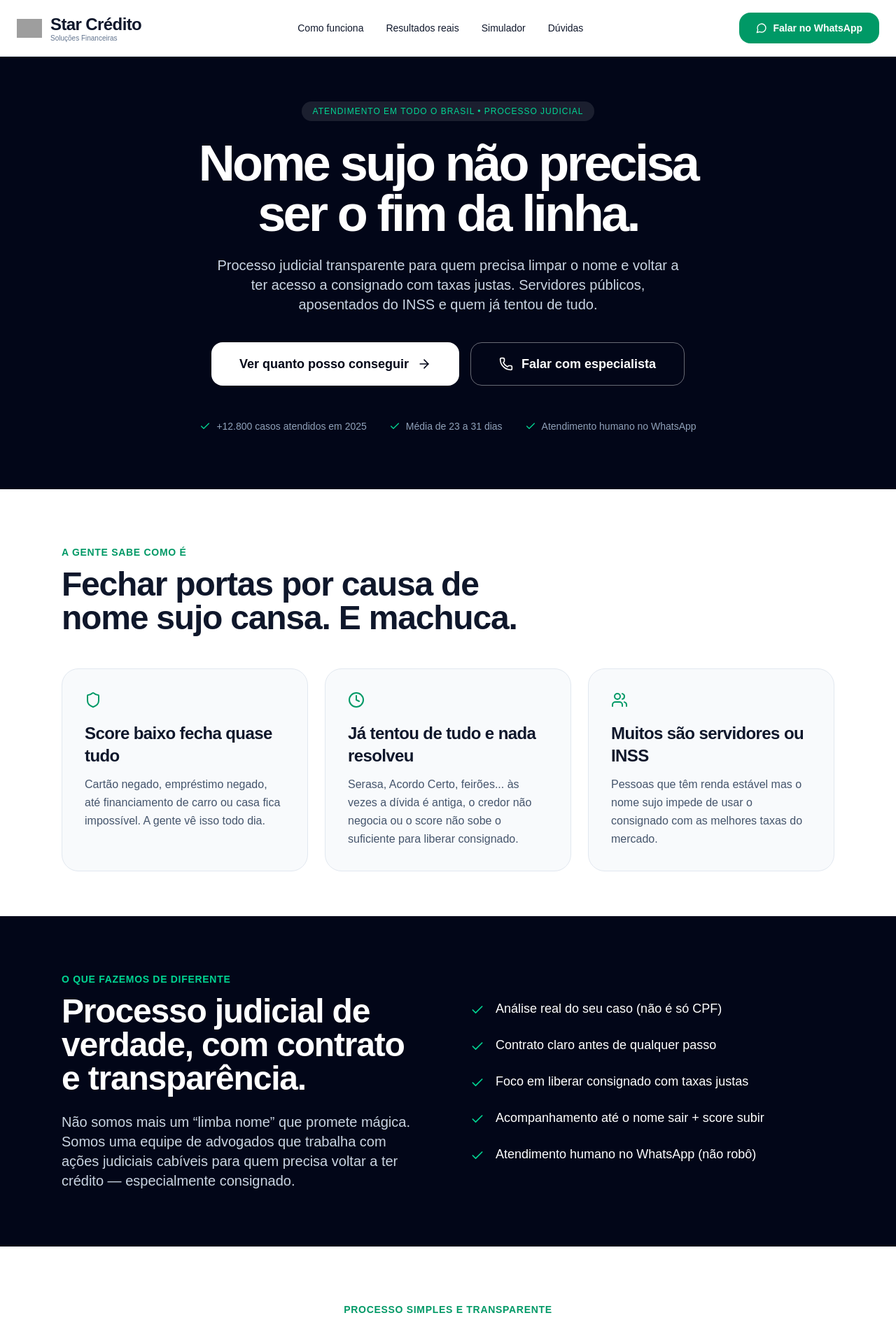
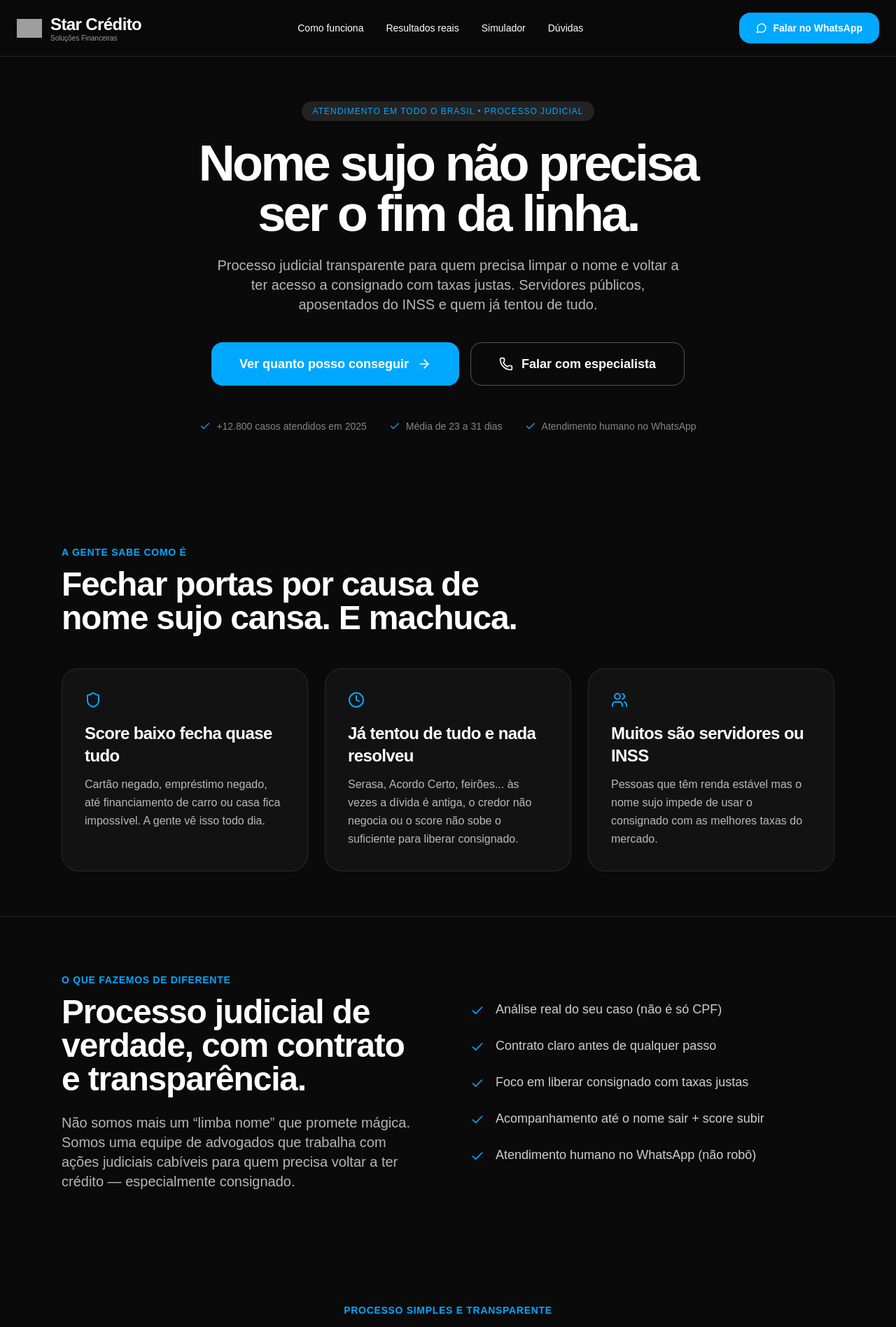
Before and after one commit to brunohgo/star-credito, a Next.js app: page / in a window 1280 px wide. Shown: the top 1896 px of the page at 70% size. Built offline with nearby package versions, Linux system fonts and the light colour scheme; grey boxes are pictures that could not be loaded.

Commit message:
Update brand colors: Apply new palette from logo (blue #00A8FF + orange #FF8A00)

```diff
--- a/app/page.tsx
+++ b/app/page.tsx
@@ -84,28 +84,28 @@ export default function StarCreditoLanding() {
   };
 
   return (
-    <div className="min-h-screen bg-white text-slate-900">
+    <div className="min-h-screen bg-[#0A0A0A] text-white">
       {/* NAV */}
-      <nav className="sticky top-0 z-50 bg-white/95 backdrop-blur-md border-b border-slate-200">
+      <nav className="sticky top-0 z-50 bg-[#0A0A0A]/95 backdrop-blur-md border-b border-white/10">
         <div className="max-w-7xl mx-auto px-6 flex items-center justify-between h-20">
           <div className="flex items-center gap-3">
             <img src="/logo.png" alt="Star Crédito" className="w-9 h-9 object-contain" />
             <div>
               <div className="font-semibold text-2xl tracking-tight">Star Crédito</div>
-              <div className="text-[10px] text-slate-500 -mt-1">Soluções Financeiras</div>
+              <div className="text-[10px] text-white/60 -mt-1">Soluções Financeiras</div>
             </div>
           </div>
 
           <div className="hidden md:flex items-center gap-8 text-sm font-medium">
-            <a href="#como-funciona" className="hover:text-emerald-700 transition">Como funciona</a>
-            <a href="#depoimentos" className="hover:text-emerald-700 transition">Resultados reais</a>
-            <a href="#simulador" className="hover:text-emerald-700 transition">Simulador</a>
-            <a href="#faq" className="hover:text-emerald-700 transition">Dúvidas</a>
+            <a href="#como-funciona" className="hover:text-[#00A8FF] transition">Como funciona</a>
+            <a href="#depoimentos" className="hover:text-[#00A8FF] transition">Resultados reais</a>
+            <a href="#simulador" className="hover:text-[#00A8FF] transition">Simulador</a>
+            <a href="#faq" className="hover:text-[#00A8FF] transition">Dúvidas</a>
           </div>
 
           <button
             onClick={() => abrirWhatsApp()}
-            className="flex items-center gap-2 bg-emerald-600 hover:bg-emerald-700 text-white px-6 py-3 rounded-2xl font-semibold text-sm transition active:scale-[0.985]"
+            className="flex items-center gap-2 bg-[#00A8FF] hover:bg-[#0090E0] text-white px-6 py-3 rounded-2xl font-semibold text-sm transition active:scale-[0.985]"
           >
             <MessageCircle className="w-4 h-4" />
             Falar no WhatsApp
@@ -114,9 +114,9 @@ export default function StarCreditoLanding() {
       </nav>
 
       {/* HERO */}
-      <section className="bg-slate-950 text-white pt-16 pb-20">
+      <section className="bg-[#0A0A0A] text-white pt-16 pb-20">
         <div className="max-w-5xl mx-auto px-6 text-center">
-          <div className="inline-flex items-center gap-2 bg-white/10 text-emerald-400 text-xs font-medium tracking-[1px] px-4 py-1.5 rounded-full mb-6">
+          <div className="inline-flex items-center gap-2 bg-white/10 text-[#00A8FF] text-xs font-medium tracking-[1px] px-4 py-1.5 rounded-full mb-6">
             ATENDIMENTO EM TODO O BRASIL • PROCESSO JUDICIAL
           </div>
 
@@ -124,7 +124,7 @@ export default function StarCreditoLanding() {
             Nome sujo não precisa<br />ser o fim da linha.
           </h1>
 
-          <p className="max-w-2xl mx-auto text-xl text-slate-300 mb-10">
+          <p className="max-w-2xl mx-auto text-xl text-white/70 mb-10">
             Processo judicial transparente para quem precisa limpar o nome e voltar a ter acesso a consignado com taxas justas.
             Servidores públicos, aposentados do INSS e quem já tentou de tudo.
           </p>
@@ -132,22 +132,22 @@ export default function StarCreditoLanding() {
           <div className="flex flex-col sm:flex-row gap-4 justify-center">
             <button
               onClick={() => document.getElementById('simulador')?.scrollIntoView({ behavior: 'smooth' })}
-              className="bg-white text-slate-950 px-10 py-4 rounded-2xl font-semibold text-lg flex items-center justify-center gap-3 hover:bg-slate-100 transition active:scale-[0.985]"
+              className="bg-[#00A8FF] hover:bg-[#0090E0] text-white px-10 py-4 rounded-2xl font-semibold text-lg flex items-center justify-center gap-3 transition active:scale-[0.985]"
             >
               Ver quanto posso conseguir <ArrowRight className="w-5 h-5" />
             </button>
             <button
               onClick={() => abrirWhatsApp("Olá! Gostaria de entender se o processo judicial pode me ajudar a limpar o nome e conseguir consignado.")}
-              className="border border-white/40 hover:bg-white/10 px-10 py-4 rounded-2xl font-semibold text-lg flex items-center justify-center gap-3 transition active:scale-[0.985]"
+              className="border border-white/30 hover:bg-white/5 px-10 py-4 rounded-2xl font-semibold text-lg flex items-center justify-center gap-3 transition active:scale-[0.985]"
             >
               <Phone className="w-5 h-5" /> Falar com especialista
             </button>
           </div>
 
-          <div className="flex flex-wrap justify-center gap-x-8 gap-y-3 mt-12 text-sm text-slate-400">
-            <div className="flex items-center gap-2"><Check className="w-4 h-4 text-emerald-400" /> +12.800 casos atendidos em 2025</div>
-            <div className="flex items-center gap-2"><Check className="w-4 h-4 text-emerald-400" /> Média de 23 a 31 dias</div>
-            <div className="flex items-center gap-2"><Check className="w-4 h-4 text-emerald-400" /> Atendimento humano no WhatsApp</div>
+          <div className="flex flex-wrap justify-center gap-x-8 gap-y-3 mt-12 text-sm text-white/50">
+            <div className="flex items-center gap-2"><Check className="w-4 h-4 text-[#00A8FF]" /> +12.800 casos atendidos em 2025</div>
+            <div className="flex items-center gap-2"><Check className="w-4 h-4 text-[#00A8FF]" /> Média de 23 a 31 dias</div>
+            <div className="flex items-center gap-2"><Check className="w-4 h-4 text-[#00A8FF]" /> Atendimento humano no WhatsApp</div>
           </div>
         </div>
       </section>
@@ -155,7 +155,7 @@ export default function StarCreditoLanding() {
       {/* PROBLEM */}
       <section className="max-w-6xl mx-auto px-6 pt-20 pb-16">
         <div className="max-w-2xl mb-12">
-          <div className="text-emerald-600 text-sm font-semibold tracking-wider mb-3">A GENTE SABE COMO É</div>
+          <div className="text-[#00A8FF] text-sm font-semibold tracking-wider mb-3">A GENTE SABE COMO É</div>
           <h2 className="text-5xl font-semibold tracking-tight">Fechar portas por causa de nome sujo cansa. E machuca.</h2>
         </div>
 
@@ -165,23 +165,23 @@ export default function StarCreditoLanding() {
             { icon: <Clock className="w-6 h-6" />, titulo: "Já tentou de tudo e nada resolveu", texto: "Serasa, Acordo Certo, feirões... às vezes a dívida é antiga, o credor não negocia ou o score não sobe o suficiente para liberar consignado." },
             { icon: <Users className="w-6 h-6" />, titulo: "Muitos são servidores ou INSS", texto: "Pessoas que têm renda estável mas o nome sujo impede de usar o consignado com as melhores taxas do mercado." },
           ].map((item, i) => (
-            <div key={i} className="bg-slate-50 border border-slate-200 rounded-3xl p-8">
-              <div className="text-emerald-600 mb-5">{item.icon}</div>
+            <div key={i} className="bg-[#121212] border border-white/10 rounded-3xl p-8">
+              <div className="text-[#00A8FF] mb-5">{item.icon}</div>
               <h3 className="font-semibold text-2xl mb-3 tracking-tight">{item.titulo}</h3>
-              <p className="text-slate-600 leading-relaxed">{item.texto}</p>
+              <p className="text-white/70 leading-relaxed">{item.texto}</p>
             </div>
           ))}
         </div>
       </section>
 
       {/* SOLUTION */}
-      <section className="bg-slate-950 text-white py-20">
+      <section className="bg-[#0A0A0A] py-20 border-t border-white/10">
         <div className="max-w-6xl mx-auto px-6">
           <div className="grid lg:grid-cols-2 gap-x-16 gap-y-12 items-center">
             <div>
-              <div className="text-emerald-400 text-sm font-semibold tracking-wider mb-3">O QUE FAZEMOS DE DIFERENTE</div>
+              <div className="text-[#00A8FF] text-sm font-semibold tracking-wider mb-3">O QUE FAZEMOS DE DIFERENTE</div>
               <h2 className="text-5xl font-semibold tracking-tight leading-none mb-6">Processo judicial de verdade, com contrato e transparência.</h2>
-              <p className="text-xl text-slate-300">Não somos mais um “limba nome” que promete mágica. Somos uma equipe de advogados que trabalha com ações judiciais cabíveis para quem precisa voltar a ter crédito — especialmente consignado.</p>
+              <p className="text-xl text-white/70">Não somos mais um “limba nome” que promete mágica. Somos uma equipe de advogados que trabalha com ações judiciais cabíveis para quem precisa voltar a ter crédito — especialmente consignado.</p>
             </div>
             <div className="space-y-6">
               {[
@@ -192,8 +192,8 @@ export default function StarCreditoLanding() {
                 "Atendimento humano no WhatsApp (não robô)",
               ].map((texto, i) => (
                 <div key={i} className="flex gap-4 text-lg">
-                  <div className="mt-1.5 text-emerald-400"><Check className="w-5 h-5" /></div>
-                  <div>{texto}</div>
+                  <div className="mt-1.5 text-[#00A8FF]"><Check className="w-5 h-5" /></div>
+                  <div className="text-white/80">{texto}</div>
                 </div>
               ))}
             </div>
@@ -204,7 +204,7 @@ export default function StarCreditoLanding() {
       {/* COMO FUNCIONA */}
       <section id="como-funciona" className="max-w-6xl mx-auto px-6 py-20">
         <div className="text-center mb-14">
-          <div className="text-emerald-600 text-sm font-semibold tracking-wider mb-3">PROCESSO SIMPLES E TRANSPARENTE</div>
+          <div className="text-[#00A8FF] text-sm font-semibold tracking-wider mb-3">PROCESSO SIMPLES E TRANSPARENTE</div>
           <h2 className="text-5xl font-semibold tracking-tight">Como funciona na prática</h2>
         </div>
         <div className="grid md:grid-cols-4 gap-6">
@@ -214,33 +214,33 @@ export default function StarCreditoLanding() {
             { num: "03", titulo: "Contrato + processo", desc: "Se for viável, assinamos contrato claro. Protocolamos a ação judicial com advogados especializados." },
             { num: "04", titulo: "Nome limpo + crédito", desc: "Em média 23 a 31 dias o nome sai das bases. Score começa a subir e você já pode buscar consignado melhor." },
           ].map((passo, i) => (
-            <div key={i} className="border border-slate-200 rounded-3xl p-8 relative">
-              <div className="text-emerald-600 text-6xl font-semibold tracking-tighter mb-8 opacity-90">{passo.num}</div>
+            <div key={i} className="bg-[#121212] border border-white/10 rounded-3xl p-8 relative">
+              <div className="text-[#00A8FF] text-6xl font-semibold tracking-tighter mb-8 opacity-90">{passo.num}</div>
               <h3 className="font-semibold text-2xl mb-4 tracking-tight">{passo.titulo}</h3>
-              <p className="text-slate-600 leading-relaxed">{passo.desc}</p>
+              <p className="text-white/70 leading-relaxed">{passo.desc}</p>
             </div>
           ))}
         </div>
       </section>
 
       {/* DEPOIMENTOS */}
-      <section id="depoimentos" className="bg-slate-50 py-20">
+      <section id="depoimentos" className="bg-[#121212] py-20">
         <div className="max-w-5xl mx-auto px-6">
           <div className="flex justify-between items-end mb-10">
             <div>
-              <div className="text-emerald-600 text-sm font-semibold tracking-wider mb-3">RESULTADOS REAIS</div>
+              <div className="text-[#00A8FF] text-sm font-semibold tracking-wider mb-3">RESULTADOS REAIS</div>
               <h2 className="text-5xl font-semibold tracking-tight">Quem já passou por aqui</h2>
             </div>
           </div>
-          <div className="bg-white border border-slate-200 rounded-3xl p-10">
+          <div className="bg-[#0A0A0A] border border-white/10 rounded-3xl p-10">
             <div className="flex gap-2 mb-6">
-              {[...Array(5)].map((_, i) => <Star key={i} className="w-5 h-5 text-emerald-500 fill-emerald-500" />)}
+              {[...Array(5)].map((_, i) => <Star key={i} className="w-5 h-5 text-[#00A8FF] fill-[#00A8FF]" />)}
             </div>
             <p className="text-2xl leading-tight tracking-tight mb-6">“{depoimentos[depoimentoAtual].texto}”</p>
             <div>
               <div className="font-semibold text-xl">{depoimentos[depoimentoAtual].nome}</div>
-              <div className="text-slate-500">{depoimentos[depoimentoAtual].cidade}</div>
-              <div className="text-emerald-600 text-sm font-medium mt-3">{depoimentos[depoimentoAtual].resultado}</div>
+              <div className="text-white/60">{depoimentos[depoimentoAtual].cidade}</div>
+              <div className="text-[#00A8FF] text-sm font-medium mt-3">{depoimentos[depoimentoAtual].resultado}</div>
             </div>
           </div>
         </div>
@@ -250,40 +250,40 @@ export default function StarCreditoLanding() {
       <section id="simulador" className="max-w-5xl mx-auto px-6 py-20">
         <div className="grid lg:grid-cols-2 gap-16 items-center">
           <div>
-            <div className="text-emerald-600 text-sm font-semibold tracking-wider mb-3">VEJA NA PRÁTICA</div>
+            <div className="text-[#00A8FF] text-sm font-semibold tracking-wider mb-3">VEJA NA PRÁTICA</div>
             <h2 className="text-5xl font-semibold tracking-tight mb-6">Quanto você poderia acessar depois da limpeza?</h2>
-            <p className="text-xl text-slate-600">Esse simulador é apenas uma estimativa realista baseada nos casos que atendemos. O valor exato depende da sua análise individual.</p>
+            <p className="text-xl text-white/70">Esse simulador é apenas uma estimativa realista baseada nos casos que atendemos. O valor exato depende da sua análise individual.</p>
           </div>
-          <div className="bg-white border border-slate-200 rounded-3xl p-10">
+          <div className="bg-[#121212] border border-white/10 rounded-3xl p-10">
             <div className="space-y-6">
               <div>
-                <label className="block text-sm font-medium mb-2 text-slate-600">Valor aproximado que você precisa</label>
-                <input type="range" min="8000" max="60000" step="1000" value={simulador.valorDesejado} onChange={(e) => setSimulador({...simulador, valorDesejado: parseInt(e.target.value)})} className="w-full accent-emerald-600" />
+                <label className="block text-sm font-medium mb-2 text-white/60">Valor aproximado que você precisa</label>
+                <input type="range" min="8000" max="60000" step="1000" value={simulador.valorDesejado} onChange={(e) => setSimulador({...simulador, valorDesejado: parseInt(e.target.value)})} className="w-full accent-[#00A8FF]" />
                 <div className="text-4xl font-semibold tabular-nums mt-1">R$ {simulador.valorDesejado.toLocaleString('pt-BR')}</div>
               </div>
               <div>
-                <label className="block text-sm font-medium mb-2 text-slate-600">Sua renda mensal aproximada</label>
-                <input type="range" min="2000" max="12000" step="200" value={simulador.rendaMensal} onChange={(e) => setSimulador({...simulador, rendaMensal: parseInt(e.target.value)})} className="w-full accent-emerald-600" />
+                <label className="block text-sm font-medium mb-2 text-white/60">Sua renda mensal aproximada</label>
+                <input type="range" min="2000" max="12000" step="200" value={simulador.rendaMensal} onChange={(e) => setSimulador({...simulador, rendaMensal: parseInt(e.target.value)})} className="w-full accent-[#00A8FF]" />
                 <div className="text-4xl font-semibold tabular-nums mt-1">R$ {simulador.rendaMensal.toLocaleString('pt-BR')}</div>
               </div>
-              <button onClick={calcularSimulacao} className="w-full bg-emerald-600 hover:bg-emerald-700 transition text-white py-4 rounded-2xl font-semibold text-lg flex items-center justify-center gap-3 active:scale-[0.985]">
+              <button onClick={calcularSimulacao} className="w-full bg-[#00A8FF] hover:bg-[#0090E0] transition text-white py-4 rounded-2xl font-semibold text-lg flex items-center justify-center gap-3 active:scale-[0.985]">
                 Calcular estimativa <ArrowRight />
               </button>
             </div>
             {simulador.resultado && (
-              <div className="mt-8 pt-8 border-t border-slate-200">
-                <div className="text-sm text-slate-500 mb-4">Estimativa baseada nos nossos casos reais</div>
+              <div className="mt-8 pt-8 border-t border-white/10">
+                <div className="text-sm text-white/50 mb-4">Estimativa baseada nos nossos casos reais</div>
                 <div className="grid grid-cols-2 gap-6">
                   <div>
-                    <div className="text-sm text-slate-500">Parcela estimada (72x)</div>
-                    <div className="text-4xl font-semibold text-emerald-600">R$ {simulador.resultado.parcela}</div>
+                    <div className="text-sm text-white/50">Parcela estimada (72x)</div>
+                    <div className="text-4xl font-semibold text-[#00A8FF]">R$ {simulador.resultado.parcela}</div>
                   </div>
                   <div>
-                    <div className="text-sm text-slate-500">Score estimado após</div>
+                    <div className="text-sm text-white/50">Score estimado após</div>
                     <div className="text-4xl font-semibold">{simulador.resultado.score}</div>
                   </div>
                 </div>
-                <button onClick={() => abrirWhatsApp(`Olá! Simulei no site e preciso de aproximadamente R$ ${simulador.valorDesejado}. Gostaria de fazer a análise do meu caso.`)} className="mt-6 w-full border border-emerald-600 text-emerald-700 hover:bg-emerald-50 py-4 rounded-2xl font-semibold flex items-center justify-center gap-3">
+                <button onClick={() => abrirWhatsApp(`Olá! Simulei no site e preciso de aproximadamente R$ ${simulador.valorDesejado}. Gostaria de fazer a análise do meu caso.`)} className="mt-6 w-full border border-[#00A8FF] text-[#00A8FF] hover:bg-white/5 py-4 rounded-2xl font-semibold flex items-center justify-center gap-3">
                   Quero falar com alguém sobre meu caso <MessageCircle className="w-4 h-4" />
                 </button>
               </div>
@@ -295,18 +295,18 @@ export default function StarCreditoLanding() {
       {/* FAQ */}
       <section id="faq" className="max-w-4xl mx-auto px-6 pb-20">
         <div className="text-center mb-12">
-          <div className="text-emerald-600 text-sm font-semibold tracking-wider mb-3">PERGUNTAS QUE TODO MUNDO FAZ</div>
+          <div className="text-[#00A8FF] text-sm font-semibold tracking-wider mb-3">PERGUNTAS QUE TODO MUNDO FAZ</div>
           <h2 className="text-5xl font-semibold tracking-tight">Dúvidas honestas, respostas honestas</h2>
         </div>
         <div className="space-y-3">
           {faqs.map((faq, index) => (
-            <div key={index} className="border border-slate-200 rounded-3xl overflow-hidden">
-              <button onClick={() => setFaqAberto(faqAberto === index ? null : index)} className="w-full flex justify-between items-center px-8 py-6 text-left font-medium text-lg hover:bg-slate-50 transition">
+            <div key={index} className="bg-[#121212] border border-white/10 rounded-3xl overflow-hidden">
+              <button onClick={() => setFaqAberto(faqAberto === index ? null : index)} className="w-full flex justify-between items-center px-8 py-6 text-left font-medium text-lg hover:bg-white/5 transition">
                 {faq.pergunta}
-                <span className="text-2xl text-slate-400">{faqAberto === index ? '−' : '+'}</span>
+                <span className="text-2xl text-white/40">{faqAberto === index ? '−' : '+'}</span>
               </button>
               {faqAberto === index && (
-                <div className="px-8 pb-8 text-slate-600 leading-relaxed">
+                <div className="px-8 pb-8 text-white/70 leading-relaxed">
                   {faq.resposta}
                 </div>
               )}
@@ -316,39 +316,46 @@ export default function StarCreditoLanding() {
       </section>
 
       {/* FINAL CTA */}
-      <section className="bg-emerald-600 text-white py-20">
+      <section className="bg-[#00A8FF] text-white py-20">
         <div className="max-w-3xl mx-auto px-6 text-center">
           <h2 className="text-6xl font-semibold tracking-tighter mb-6">Pronto para entender se o seu caso tem solução?</h2>
-          <p className="text-2xl text-emerald-100 mb-10">Análise gratuita. Sem pressão. Sem boleto surpresa.</p>
+          <p className="text-2xl text-white/90 mb-10">Análise gratuita. Sem pressão. Sem boleto surpresa.</p>
+
           <div className="flex flex-col sm:flex-row gap-4 justify-center">
-            <button onClick={() => abrirWhatsApp()} className="bg-white text-emerald-700 px-14 py-5 rounded-2xl font-semibold text-xl flex items-center justify-center gap-3 hover:bg-emerald-50 active:scale-[0.985] transition">
+            <button
+              onClick={() => abrirWhatsApp()}
+              className="bg-white text-[#00A8FF] px-14 py-5 rounded-2xl font-semibold text-xl flex items-center justify-center gap-3 hover:bg-white/90 active:scale-[0.985] transition"
+            >
               <MessageCircle className="w-6 h-6" /> Falar agora no WhatsApp
             </button>
-            <button onClick={() => document.getElementById('simulador')?.scrollIntoView({ behavior: 'smooth' })} className="border border-white/60 hover:bg-white/10 px-14 py-5 rounded-2xl font-semibold text-xl flex items-center justify-center gap-3 active:scale-[0.985] transition">
+            <button
+              onClick={() => document.getElementById('simulador')?.scrollIntoView({ behavior: 'smooth' })}
+              className="border border-white/60 hover:bg-white/10 px-14 py-5 rounded-2xl font-semibold text-xl flex items-center justify-center gap-3 active:scale-[0.985] transition"
+            >
               Fazer o simulador primeiro
             </button>
           </div>
-          <p className="mt-6 text-emerald-200 text-sm">Atendimento de segunda a sábado • Resposta normalmente em menos de 1 hora</p>
+          <p className="mt-6 text-white/70 text-sm">Atendimento de segunda a sábado • Resposta normalmente em menos de 1 hora</p>
         </div>
       </section>
 
       {/* FOOTER */}
-      <footer className="bg-slate-950 text-slate-400 py-16 text-sm">
+      <footer className="bg-[#0A0A0A] text-white/50 py-16 text-sm border-t border-white/10">
         <div className="max-w-7xl mx-auto px-6 grid md:grid-cols-2 gap-y-10">
           <div>
             <div className="flex items-center gap-3 text-white mb-4">
-              <div className="w-8 h-8 bg-emerald-600 rounded-2xl flex items-center justify-center"><Star className="w-4 h-4" /></div>
+              <img src="/logo.png" alt="Star Crédito" className="w-8 h-8 object-contain" />
               <span className="font-semibold text-xl tracking-tight">Star Crédito</span>
             </div>
-            <p className="max-w-xs">Soluções financeiras com processo judicial transparente para quem precisa voltar a ter crédito.</p>
+            <p className="max-w-xs text-white/60">Soluções financeiras com processo judicial transparente para quem precisa voltar a ter crédito.</p>
           </div>
           <div className="text-right text-xs md:text-sm space-y-1">
             <div>Processo acompanhado por advogados • Contrato claro</div>
             <div>Atendimento humano • Sem robô</div>
-            <div className="pt-4 text-emerald-400">WhatsApp: (11) 98873-6147</div>
+            <div className="pt-4 text-[#00A8FF]">WhatsApp: (11) 98873-6147</div>
           </div>
         </div>
-        <div className="text-center text-[10px] mt-16 text-slate-500">© 2026 Star Crédito Soluções Financeiras • Este site é uma demonstração. Não substitui análise jurídica individual.</div>
+        <div className="text-center text-[10px] mt-16 text-white/40">© 2026 Star Crédito Soluções Financeiras • Este site é uma demonstração. Não substitui análise jurídica individual.</div>
       </footer>
     </div>
   );
```
